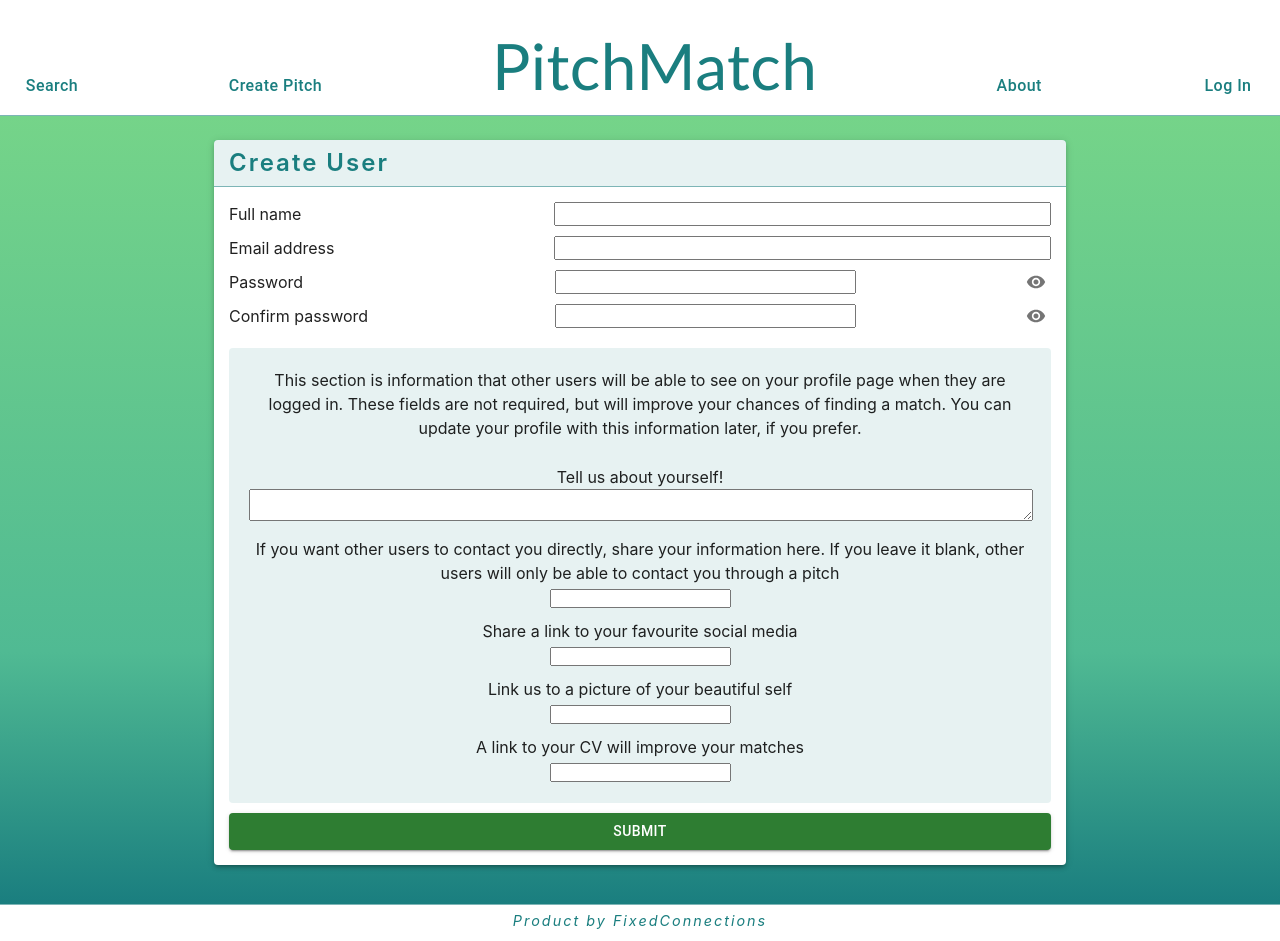
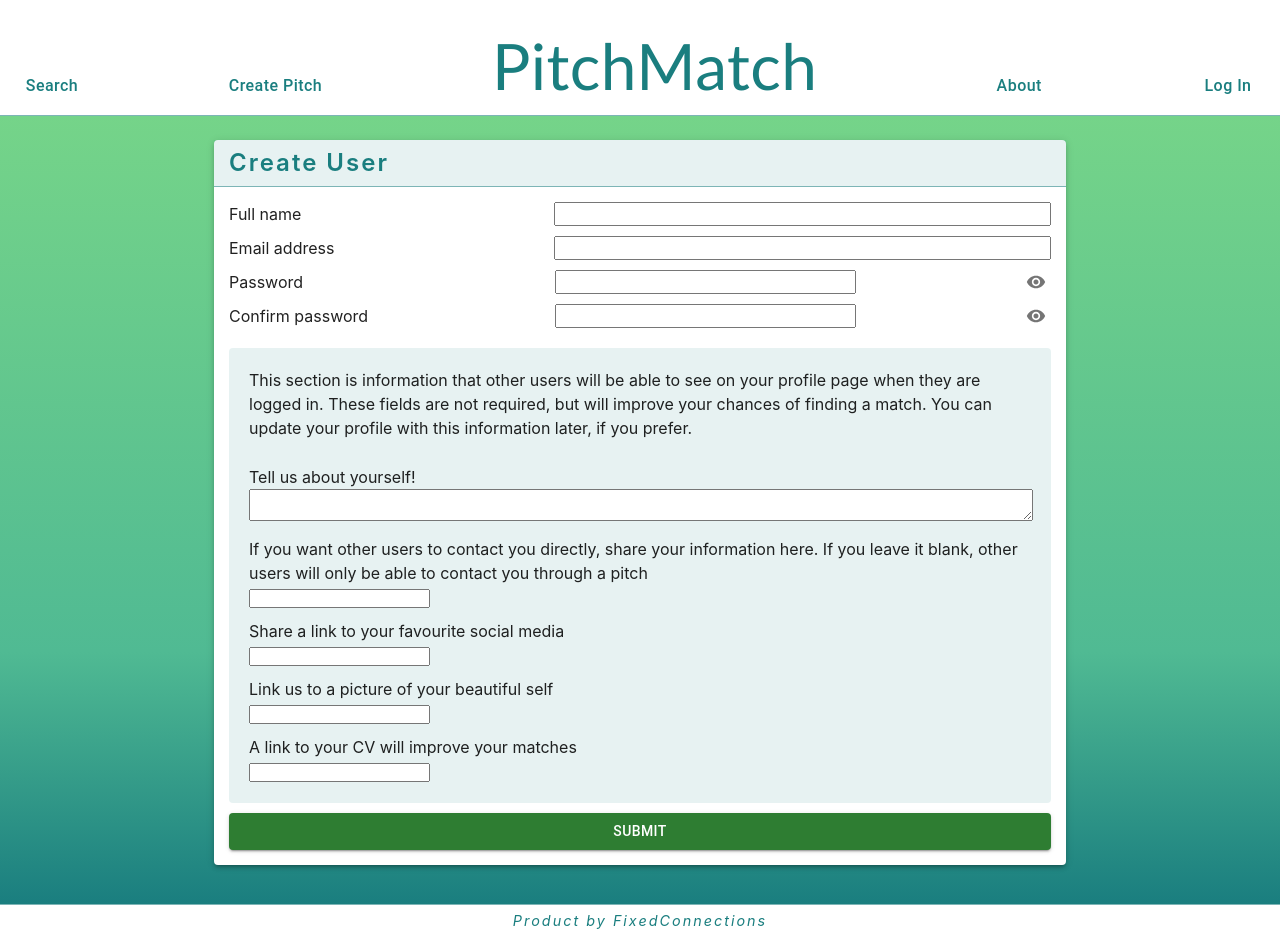
Before and after one commit to Renatuscape/PitchMatchFrontEnd, a React (Vite) app in the folder PitchMatch/: page /createuser in a window 1280 px wide. Built offline with nearby package versions, Linux system fonts and the light colour scheme.

Commit message:
Fixed text alignment issue

```diff
--- a/PitchMatch/src/pages/CreateUser.tsx
+++ b/PitchMatch/src/pages/CreateUser.tsx
@@ -127,7 +127,7 @@ export function CreateUser() {
                      </IconButton>
                      </div>
                </div>
-               <div style={{ padding: 20, marginTop: 10, borderRadius: 4, backgroundColor: 'rgb(26,126,127, 0.1)', display: 'flex', flexDirection: 'column', gap: 10 }}>
+               <div style={{ padding: 20, marginTop: 10, borderRadius: 4, backgroundColor: 'rgb(26,126,127, 0.1)', textAlign: 'left', display: 'flex', flexDirection: 'column', gap: 10 }}>
                   <p style={{ paddingBottom: 15 }}>This section is information that other users will be able to see on your profile page when they are logged in. These fields are not required, but will improve your chances of finding a match. You can update your profile with this information later, if you prefer.</p>
                   <div>
                      <label htmlFor="bio"><p>Tell us about yourself!</p></label>
```
